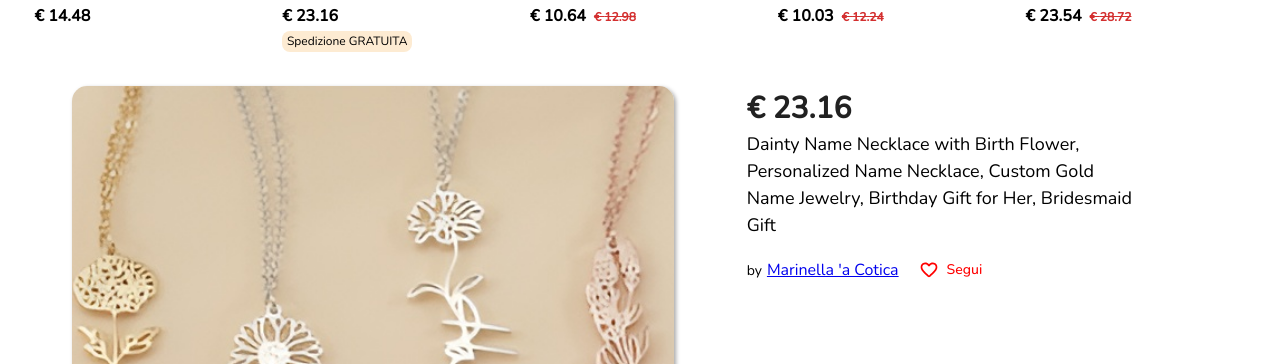
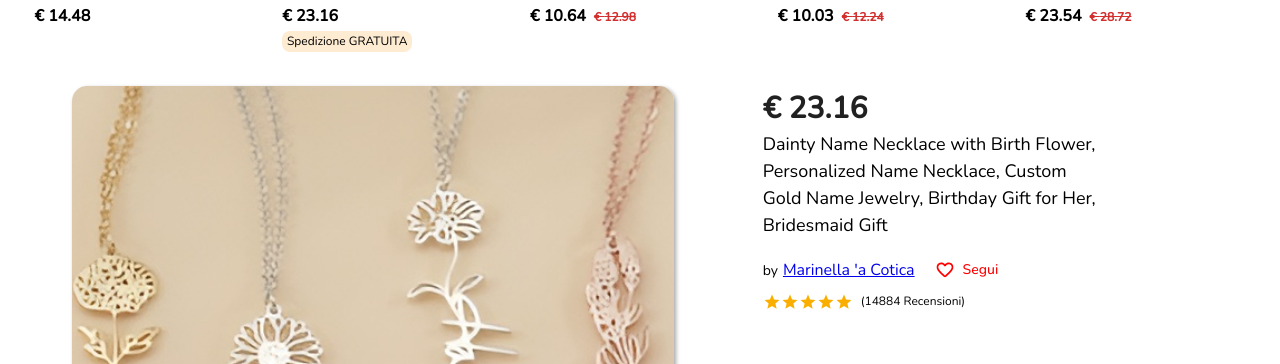
Before and after one commit to gronoGronoti/etsy-fake, a React (Vite) app: page /listing/420 in a window 1280 px wide. Shown: the part 436-800 px from the top of the page. Built offline with nearby package versions, Linux system fonts and the light colour scheme.

Commit message:
robe nuove

```diff
--- a/src/components/Cards/ProductCard.jsx
+++ b/src/components/Cards/ProductCard.jsx
@@ -6,7 +6,7 @@ import Card from "@mui/material/Card";
 import CardMedia from "@mui/material/CardMedia";
 import CardContent from "@mui/material/CardContent";
 import Typography from "@mui/material/Typography";
-import Rating from "@mui/material/Rating";
+import Ratings from "../Ratings";
 
 const ProductCard = (props) => {
   const [hover, setHover] = useState(false);
@@ -39,27 +39,22 @@ const ProductCard = (props) => {
           <Typography className="product-name" variant="body1" color="initial">
             {props.title}
           </Typography>
-          <div className="product-stars">
-            <Rating value={props.stars} readOnly size="small" sx={{mr: 1}} />
-            <Typography variant="caption" color="initial">
-              ({props.reviews})
-            </Typography>
-          </div>
+          <Ratings starNumber={props.stars} numOfReviews={props.reviews} />
 
           {props.hasDiscount ? (
             <div className="discount-sec">
               <Typography
-              className="product-price"
+                className="product-price"
                 variant="body1"
                 color="initial"
               >
                 € {props.price}
               </Typography>
               <Typography
-              className="product-price"
+                className="product-price"
                 variant="caption"
                 color="error"
-                sx={{textDecoration: "line-through", ml: 1}}
+                sx={{ textDecoration: "line-through", ml: 1 }}
               >
                 € {props.oldPrice}
               </Typography>
--- a/src/components/Cards/ProductCardStyle.css
+++ b/src/components/Cards/ProductCardStyle.css
@@ -16,12 +16,6 @@
 
 .product-price {
   font-weight: 600 !important;
-}
-
-.product-stars {
-  margin: 4px 0;
-  display: inline-flex;
-  align-items: center;
 }
 
 .discount-sec {
--- /dev/null
+++ b/src/components/Ratings.jsx
@@ -0,0 +1,22 @@
+import React from "react";
+import Typography from "@mui/material/Typography";
+import Rating from "@mui/material/Rating";
+import { display } from "@mui/system";
+
+const Ratings = (props) => {
+  const ratingStyle = {
+    margin: "4px 0",
+    display: "inline-flex",
+    alignItems: "center",
+  };
+  return (
+    <div style={ratingStyle}>
+      <Rating value={props.starNumber} readOnly size="small" sx={{ mr: 1 }} />
+      <Typography variant="caption" color="initial">
+        ({props.numOfReviews})
+      </Typography>
+    </div>
+  );
+};
+
+export default Ratings;
--- a/src/components/article-page/ArticlePage.jsx
+++ b/src/components/article-page/ArticlePage.jsx
@@ -13,6 +13,8 @@ import Button from "@mui/material/Button";
 import FavoriteBorderRoundedIcon from "@mui/icons-material/FavoriteBorderRounded";
 
 import SuggestedArticles from "./SuggestedArticles";
+import Ratings from "../Ratings";
+import QuantityTab from "./QuantityTab";
 
 const ArticlePage = () => {
   let article = useParams();
@@ -30,11 +32,11 @@ const ArticlePage = () => {
               alignItems="top"
               wrap="wrap"
             >
-              <Grid xs={7} item id={i} sx={{ display: "flex" }}>
+              <Grid xs={12} md={7} item id={i} sx={{ display: "flex" }}>
                 <Container
                   className="image-container"
                   maxWidth="md"
-                  sx={{ py: 2 }}
+                  sx={{ p: 2 }}
                 >
                   <CardMedia
                     component={entry.media.includes(".jpg") ? "img" : "video"}
@@ -51,8 +53,8 @@ const ArticlePage = () => {
                   />
                 </Container>
               </Grid>
-              <Grid xs={3.7} item id={i + 1}>
-                <Box sx={{ py: 2, width: "100%" }}>
+              <Grid xs={12} md={3.5} item id={i + 1}>
+                <Box sx={{ p: 2, width: "100%" }}>
                   {entry.hasDiscount ? (
                     <div className="price-w-discount">
                       <Typography
@@ -106,6 +108,11 @@ const ArticlePage = () => {
                       Segui
                     </Button>
                   </div>
+
+                  <Ratings
+                    starNumber={entry.stars}
+                    numOfReviews={entry.reviews + " Recensioni"}
+                  />
                 </Box>
               </Grid>
             </Grid>
--- a/src/components/article-page/SuggestedArticles.jsx
+++ b/src/components/article-page/SuggestedArticles.jsx
@@ -50,7 +50,7 @@ const SuggestedArticles = () => {
         {PopularItemsRN.map((Entry, i) => (
           <Grid item key={Entry.articleId}>
             <ProductCard
-              to={`listing/${Entry.articleId}`}
+              to={`../listing/${Entry.articleId}`}
               media={Entry.media}
               title={Entry.alt}
               price={Entry.price}
--- a/src/components/consts/IndexProductLinks.jsx
+++ b/src/components/consts/IndexProductLinks.jsx
@@ -47,6 +47,7 @@ export const PopularItemsRN = [
     reviews: 1111,
     media: testImg1,
     hasFreeShipping: false,
+    stock: 10,
   },
   {
     articleId: 420,
@@ -59,6 +60,7 @@ export const PopularItemsRN = [
     media: testImg2,
     hasFreeShipping: true,
     hasDiscount: false,
+    stock: 10,
   },
   {
     articleId: 709,
@@ -84,6 +86,7 @@ export const PopularItemsRN = [
       "https://v-cg.etsystatic.com/video/upload/ac_none,du_15,q_auto:good/HFF_Hearts_Video_m6nj4t.mp4",
     hasFreeShipping: false,
     hasDiscount: true,
+    stock: 10,
   },
   {
     articleId: 4316,
@@ -97,6 +100,7 @@ export const PopularItemsRN = [
       "https://v-cg.etsystatic.com/video/upload/ac_none,du_15,q_auto:good/lake_ffpzbh.mp4",
     hasFreeShipping: false,
     hasDiscount: true,
+    stock: 10,
   },
 ];
 
```
